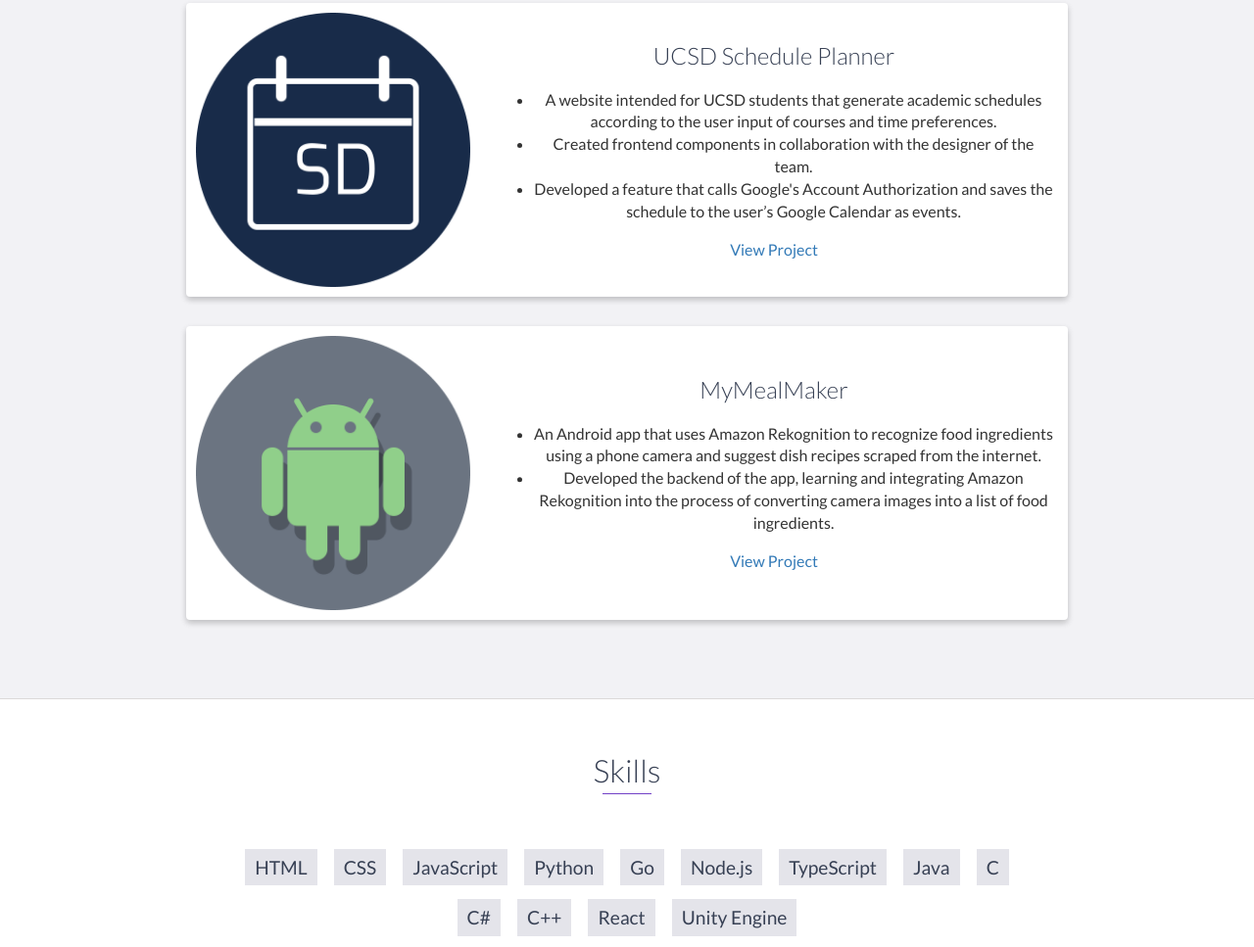
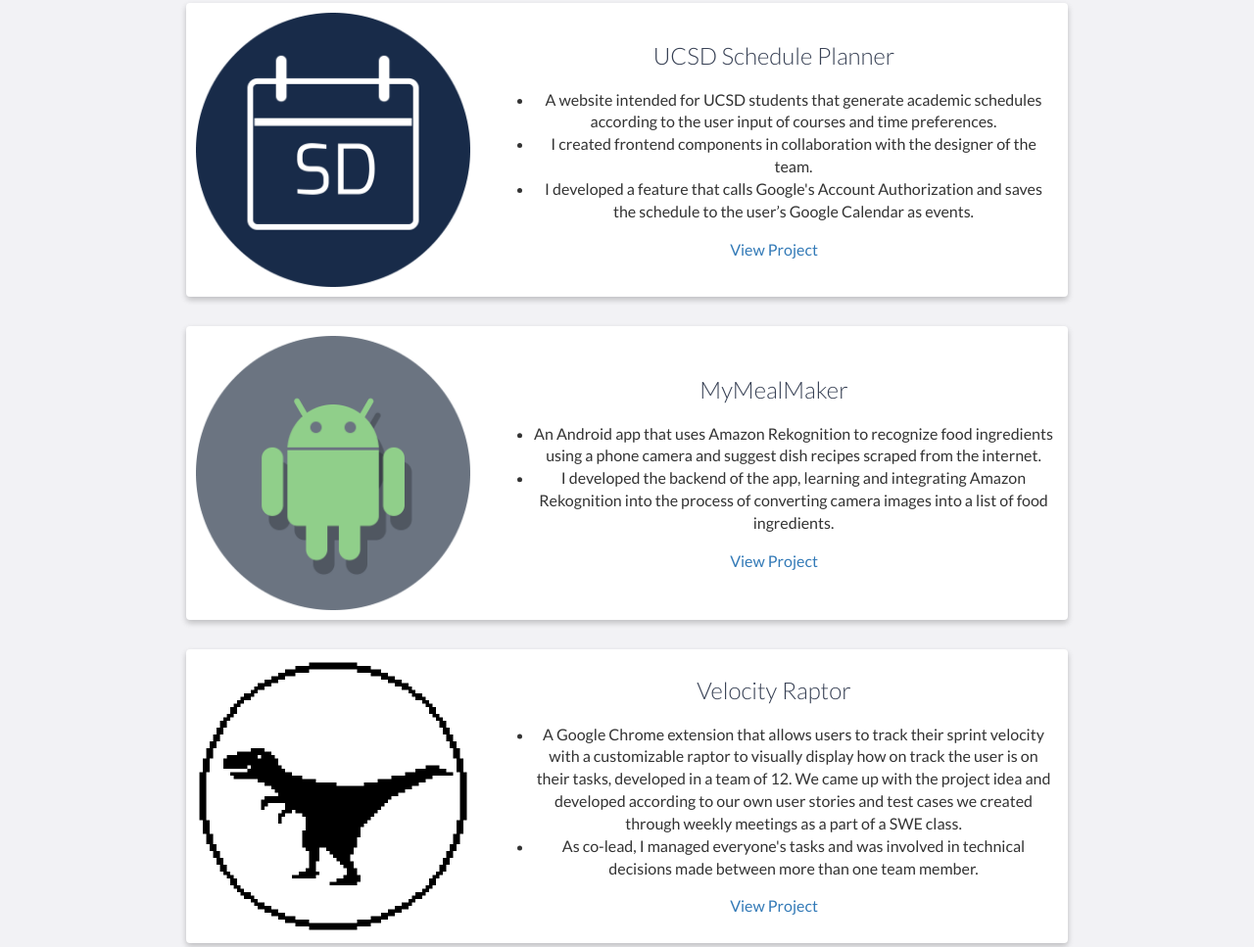
Before and after one commit to cyberay01/cyberay01.github.io, a website: page index.html in a window 1280 px wide. Shown: the part 2508-3475 px from the top of the page at 98% size. Drawn offline with nearby package versions, Linux system fonts and the light colour scheme.

Commit message:
updated resume and added cse112 project

```diff
--- a/index.html
+++ b/index.html
@@ -164,8 +164,8 @@
                         <h3>UCSD Schedule Planner</h3>
                         <ul>
                             <li>A website intended for UCSD students that generate academic schedules according to the user input of courses and time preferences.</li>
-                            <li>Created frontend components in collaboration with the designer of the team.</li>
-                            <li>Developed a feature that calls Google's Account Authorization and saves the schedule to the user’s Google Calendar as events.</li>
+                            <li>I created frontend components in collaboration with the designer of the team.</li>
+                            <li>I developed a feature that calls Google's Account Authorization and saves the schedule to the user’s Google Calendar as events.</li>
                         </ul>
                         <a href="https://sdschedule.com/">View Project</a>
                     </div>
@@ -181,13 +181,27 @@
                         <h3>MyMealMaker</h3>
                         <ul>
                             <li>An Android app that uses Amazon Rekognition to recognize food ingredients using a phone camera and suggest dish recipes scraped from the internet.</li>
-                            <li>Developed the backend of the app, learning and integrating Amazon Rekognition into the process of converting camera images into a list of food ingredients.</li>
+                            <li>I developed the backend of the app, learning and integrating Amazon Rekognition into the process of converting camera images into a list of food ingredients.</li>
                         </ul>
                         <a href="https://devpost.com/software/mymealmaker">View Project</a>
                     </div>
                     <!-- End .project-info -->
                 </div>
                 <!-- End .project -->
+                <div class="project shadow-large">
+                    <div class="project-image">
+                        <img class="project-icon" src="images/velocityraptor_logo.png"/>
+                    </div>
+                    <!-- End .project-image --> <div class="project-info">
+                        <h3>Velocity Raptor</h3>
+                        <ul>
+                            <li>A Google Chrome extension that  allows users to track their sprint velocity with a customizable raptor to visually display how on track the user is on their tasks, developed in a team of 12. We came up with the project idea and developed according to our own user stories and test cases we created through weekly meetings as a part of a SWE class.</li>
+                            <li>As co-lead, I managed everyone's tasks and was involved in technical decisions made between more than one team member.</li>
+                        </ul>
+                        <a href="https://github.com/cse112-sp20/CalamariCrew">View Project</a>
+                    </div>
+                    <!-- End .project-info -->
+                </div>
             </div>
         </div>
     </div>
```
Also changed, not shown: images/velocityraptor_logo.png (added), 1 other file.
